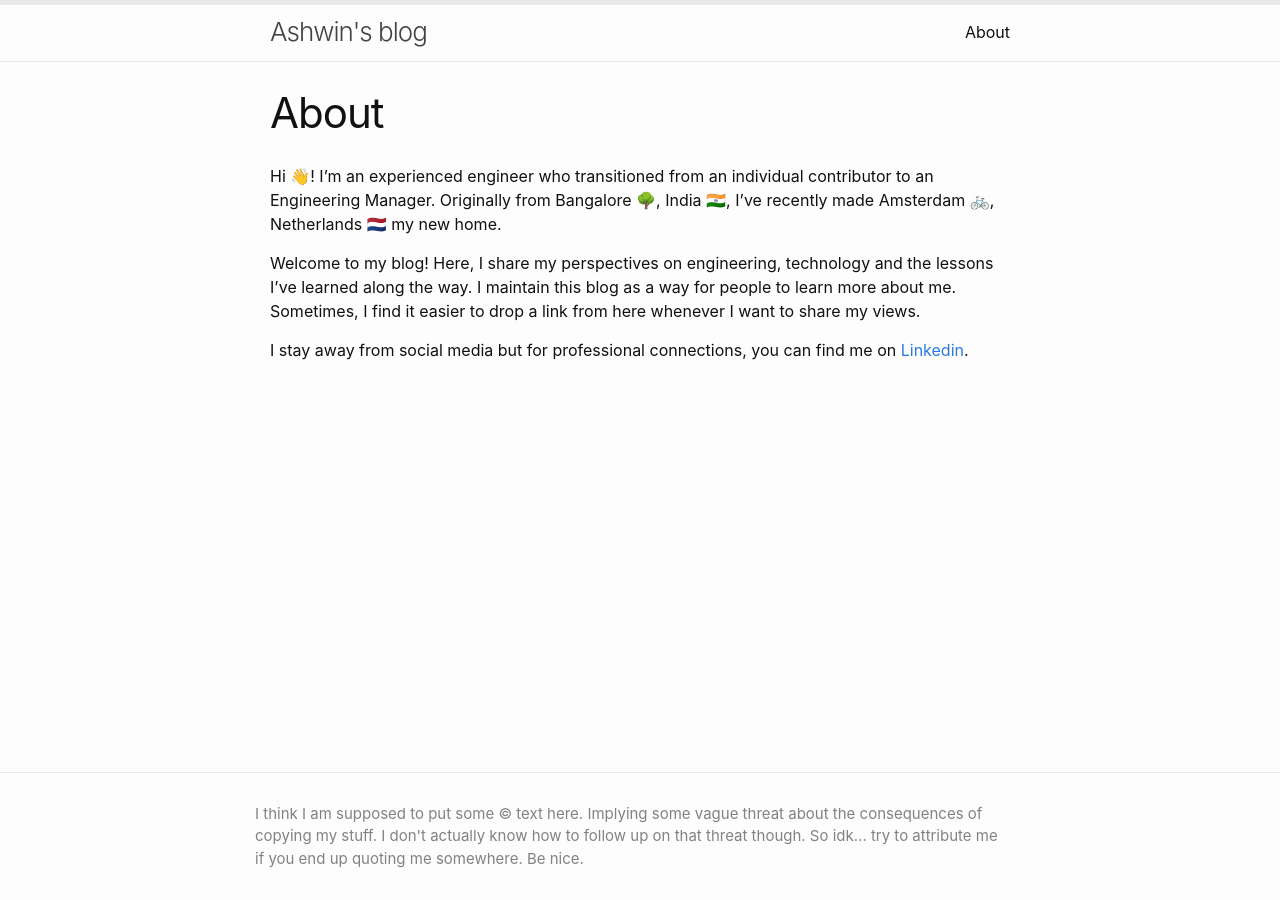
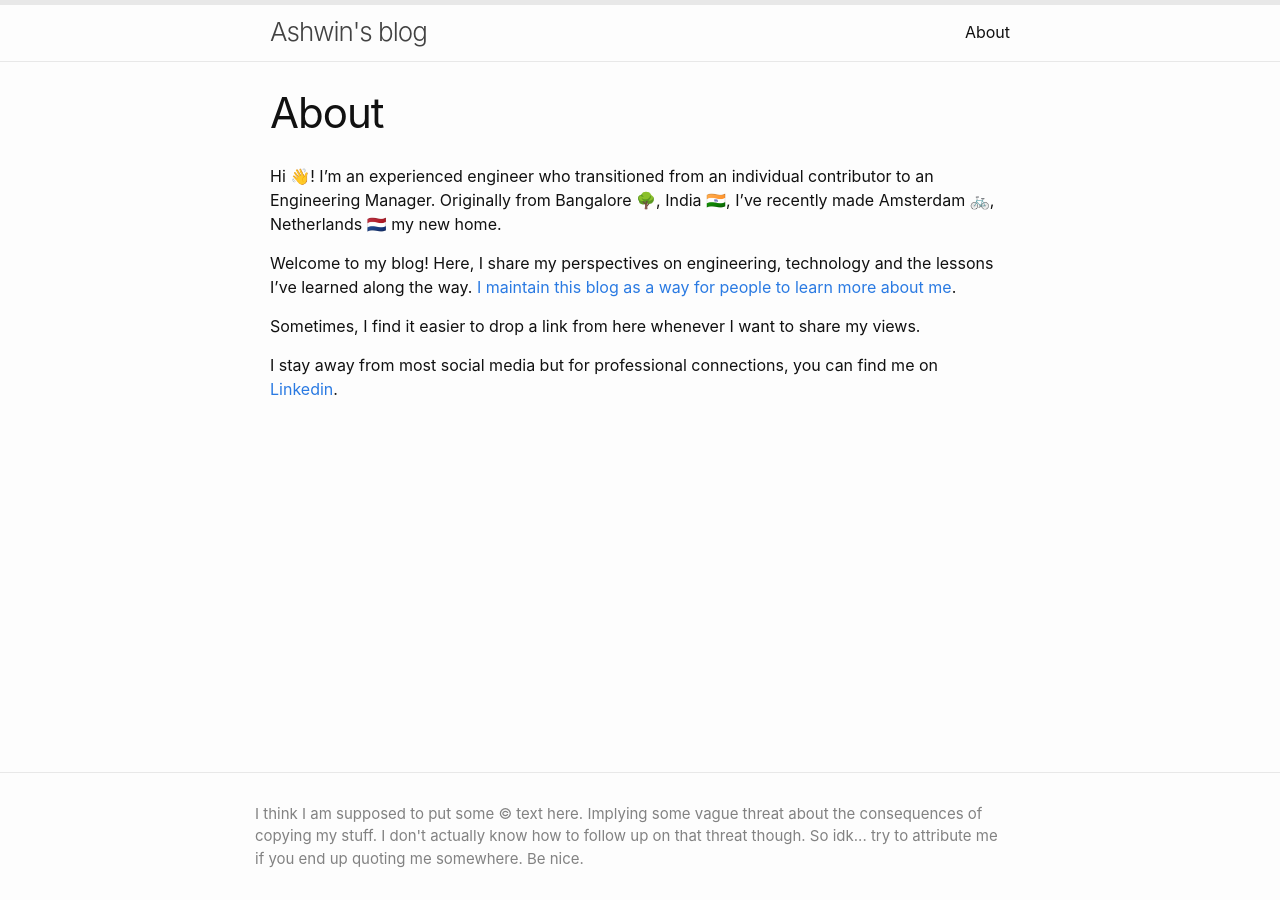
Before and after one commit to ashwnacharya/ashwnacharya.github.io, a Jekyll site: the page built from about.md, in a window 1280 px wide. Built offline with Jekyll 4.4.1, drawn with Linux system fonts in a browser that asks for light colours.

Commit message:
Update about page.

```diff
--- a/about.md
+++ b/about.md
@@ -6,6 +6,8 @@ permalink: /about/
 
 Hi 👋!  I'm an experienced engineer who transitioned from an individual contributor to an Engineering Manager. Originally from Bangalore 🌳, India 🇮🇳, I've recently made Amsterdam 🚲, Netherlands 🇳🇱  my new home.
 
-Welcome to my blog! Here, I share my perspectives on engineering, technology and the lessons I've learned along the way. I maintain this blog as a way for people to learn more about me. Sometimes, I find it easier to drop a link from here whenever I want to share my views.
+Welcome to my blog! Here, I share my perspectives on engineering, technology and the lessons I've learned along the way. [I maintain this blog as a way for people to learn more about me](2024/01/07/my-social-media-engagement-model).
 
-I stay away from social media but for professional connections, you can find me on [Linkedin](https://www.linkedin.com/in/ashwnacharya).
+Sometimes, I find it easier to drop a link from here whenever I want to share my views.
+
+I stay away from most social media but for professional connections, you can find me on [Linkedin](https://www.linkedin.com/in/ashwnacharya).
```
